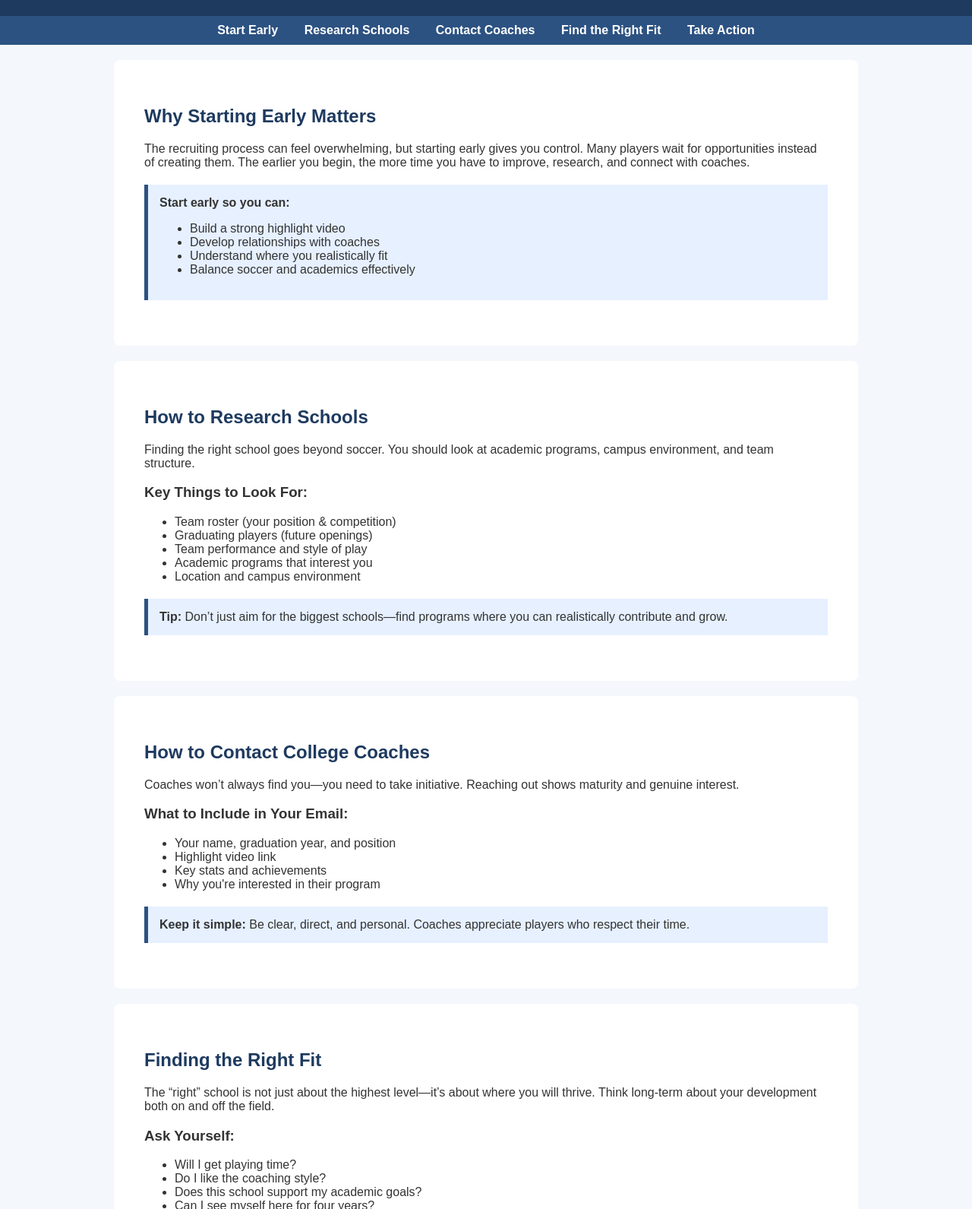
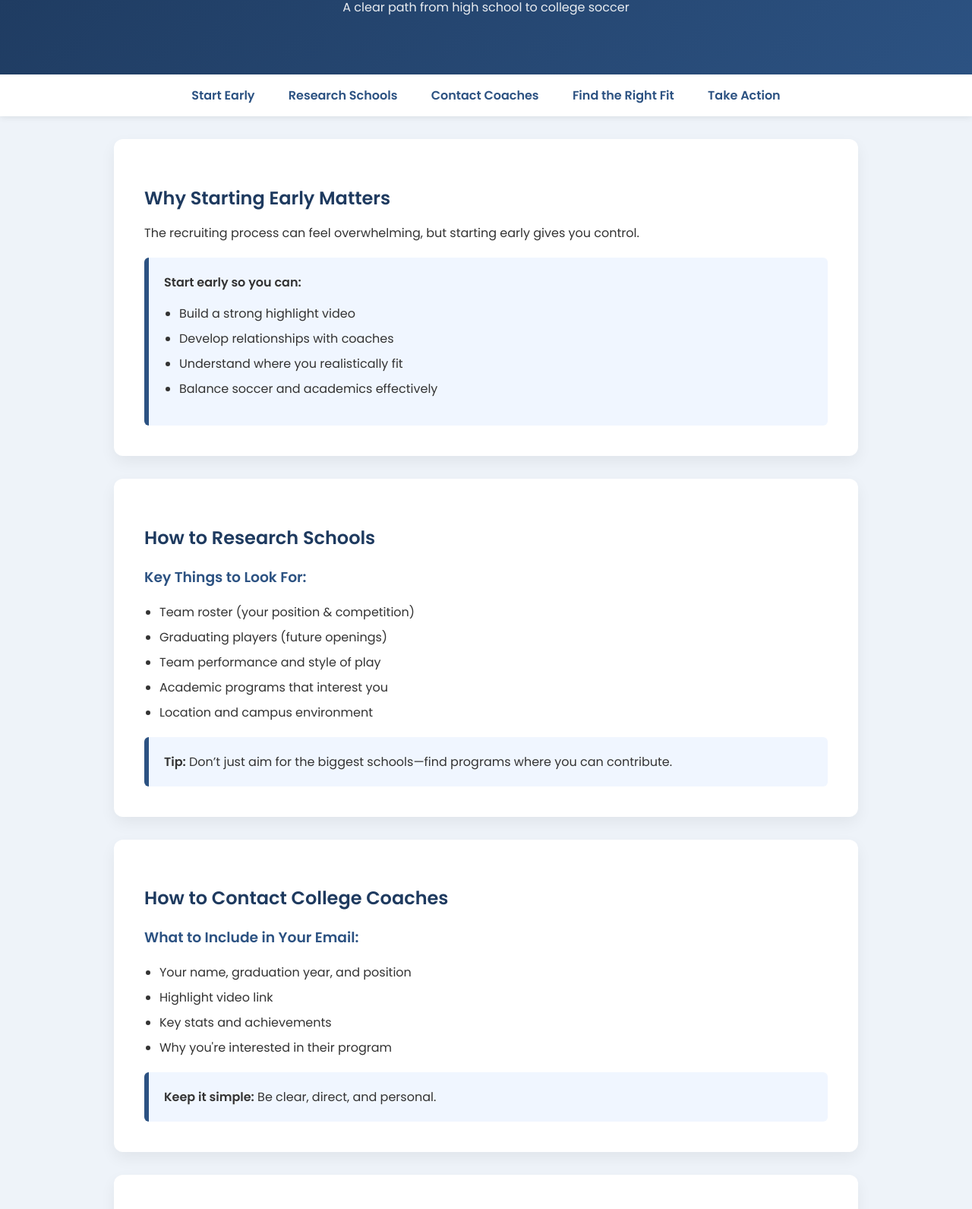
Before and after one commit to freem123/recruitment-app, a plain HTML site: page index.html in a window 1280 px wide. Shown: the part 133-1724 px from the top of the page at 76% size. Drawn offline with Linux system fonts and the light colour scheme.

Commit message:
Update index.html

```diff
--- a/index.html
+++ b/index.html
@@ -3,67 +3,129 @@
 <head>
 <meta charset="UTF-8">
 <title>College Soccer Recruiting Guide</title>
+
+<!-- Google Font -->
+<link href="https://fonts.googleapis.com/css2?family=Poppins:wght@300;400;600&display=swap" rel="stylesheet">
+
 <style>
 body {
-      font-family: Arial, sans-serif;
+  font-family: 'Poppins', sans-serif;
   margin: 0;
-      background-color: #f4f7fb;
+  background: #eef3f9;
   color: #333;
 }
 
+/* HEADER */
 header {
-      background-color: #1e3a5f;
+  background: linear-gradient(135deg, #1e3a5f, #2c5282);
   color: white;
-      padding: 20px;
+  padding: 60px 20px;
   text-align: center;
 }
 
+header h1 {
+  margin: 0;
+  font-size: 2.5em;
+}
+
+header p {
+  margin-top: 10px;
+  opacity: 0.9;
+}
+
+/* NAV */
 nav {
-      background-color: #2c5282;
-      padding: 10px;
+  background: white;
+  padding: 15px;
   text-align: center;
+  position: sticky;
+  top: 0;
+  box-shadow: 0 2px 8px rgba(0,0,0,0.08);
+  z-index: 1000;
 }
 
 nav a {
-      color: white;
-      margin: 0 15px;
+  color: #2c5282;
+  margin: 0 20px;
   text-decoration: none;
-      font-weight: bold;
+  font-weight: 600;
+  transition: 0.3s;
 }
 
 nav a:hover {
-      text-decoration: underline;
+  color: #1e3a5f;
 }
 
+/* SECTIONS */
 section {
   padding: 40px;
   max-width: 900px;
-      margin: auto;
+  margin: 30px auto;
   background: white;
-      margin-top: 20px;
-      border-radius: 8px;
+  border-radius: 12px;
+  box-shadow: 0 8px 20px rgba(0,0,0,0.06);
+  transition: transform 0.2s ease;
+}
+
+section:hover {
+  transform: translateY(-5px);
 }
 
 h2 {
   color: #1e3a5f;
+  margin-bottom: 10px;
 }
 
-    .highlight {
-      background-color: #e6f0ff;
-      padding: 15px;
-      border-left: 5px solid #2c5282;
-      margin: 20px 0;
+h3 {
+  margin-top: 20px;
+  color: #2c5282;
 }
 
+/* LISTS */
+ul {
+  padding-left: 20px;
+}
+
+li {
+  margin-bottom: 8px;
+}
+
+/* HIGHLIGHT BOX */
+.highlight {
+  background: #f0f6ff;
+  padding: 20px;
+  border-left: 6px solid #2c5282;
+  border-radius: 6px;
+  margin-top: 20px;
+}
+
+/* FOOTER */
 footer {
   text-align: center;
-      padding: 20px;
-      background-color: #1e3a5f;
+  padding: 30px;
+  background: #1e3a5f;
   color: white;
-      margin-top: 30px;
+  margin-top: 40px;
+}
+
+/* MOBILE */
+@media (max-width: 768px) {
+  section {
+    padding: 25px;
+  }
+
+  nav a {
+    display: inline-block;
+    margin: 10px;
+  }
+
+  header h1 {
+    font-size: 2em;
+  }
 }
 </style>
 </head>
+
 <body>
 
 <header>
@@ -83,8 +145,6 @@
   <h2>Why Starting Early Matters</h2>
   <p>
     The recruiting process can feel overwhelming, but starting early gives you control.
-    Many players wait for opportunities instead of creating them. The earlier you begin,
-    the more time you have to improve, research, and connect with coaches.
   </p>
 
   <div class="highlight">
@@ -100,10 +160,6 @@
 
 <section id="research">
   <h2>How to Research Schools</h2>
-  <p>
-    Finding the right school goes beyond soccer. You should look at academic programs,
-    campus environment, and team structure.
-  </p>
 
   <h3>Key Things to Look For:</h3>
   <ul>
@@ -115,16 +171,12 @@
   </ul>
 
   <div class="highlight">
-    <strong>Tip:</strong> Don’t just aim for the biggest schools—find programs where you can realistically contribute and grow.
+    <strong>Tip:</strong> Don’t just aim for the biggest schools—find programs where you can contribute.
   </div>
 </section>
 
 <section id="contact">
   <h2>How to Contact College Coaches</h2>
-  <p>
-    Coaches won’t always find you—you need to take initiative. Reaching out shows maturity
-    and genuine interest.
-  </p>
 
   <h3>What to Include in Your Email:</h3>
   <ul>
@@ -135,16 +187,12 @@
   </ul>
 
   <div class="highlight">
-    <strong>Keep it simple:</strong> Be clear, direct, and personal. Coaches appreciate players who respect their time.
+    <strong>Keep it simple:</strong> Be clear, direct, and personal.
   </div>
 </section>
 
 <section id="fit">
   <h2>Finding the Right Fit</h2>
-  <p>
-    The “right” school is not just about the highest level—it’s about where you will thrive.
-    Think long-term about your development both on and off the field.
-  </p>
 
   <h3>Ask Yourself:</h3>
   <ul>
@@ -155,34 +203,29 @@
   </ul>
 
   <div class="highlight">
-    <strong>Balance matters:</strong> Your college experience should support your growth as both a player and a person.
+    <strong>Balance matters:</strong> Your growth as a player and person both matter.
   </div>
 </section>
 
 <section id="action">
   <h2>Take Control of Your Recruiting Journey</h2>
-  <p>
-    The recruiting process doesn’t have to feel confusing or stressful. When you break it
-    into steps, it becomes manageable.
-  </p>
 
   <h3>Your Action Plan:</h3>
   <ul>
     <li>Start researching schools early</li>
     <li>Create and update your highlight video</li>
     <li>Reach out to coaches consistently</li>
-    <li>Track your progress and stay organized</li>
-    <li>Reflect on your goals regularly</li>
+    <li>Stay organized</li>
+    <li>Reflect on your goals</li>
   </ul>
 
   <div class="highlight">
-    <strong>Remember:</strong> You are in control of your journey. Take action, stay consistent,
-    and trust the process.
+    <strong>Remember:</strong> You are in control. Stay consistent and trust the process.
   </div>
 </section>
 
 <footer>
-  <p>© 2026 College Soccer Recruiting Guide | Built to inform, guide, and empower athletes</p>
+  <p>© 2026 College Soccer Recruiting Guide</p>
 </footer>
 
 </body>
```
Lines whose indentation alone changed are shown as unchanged.
